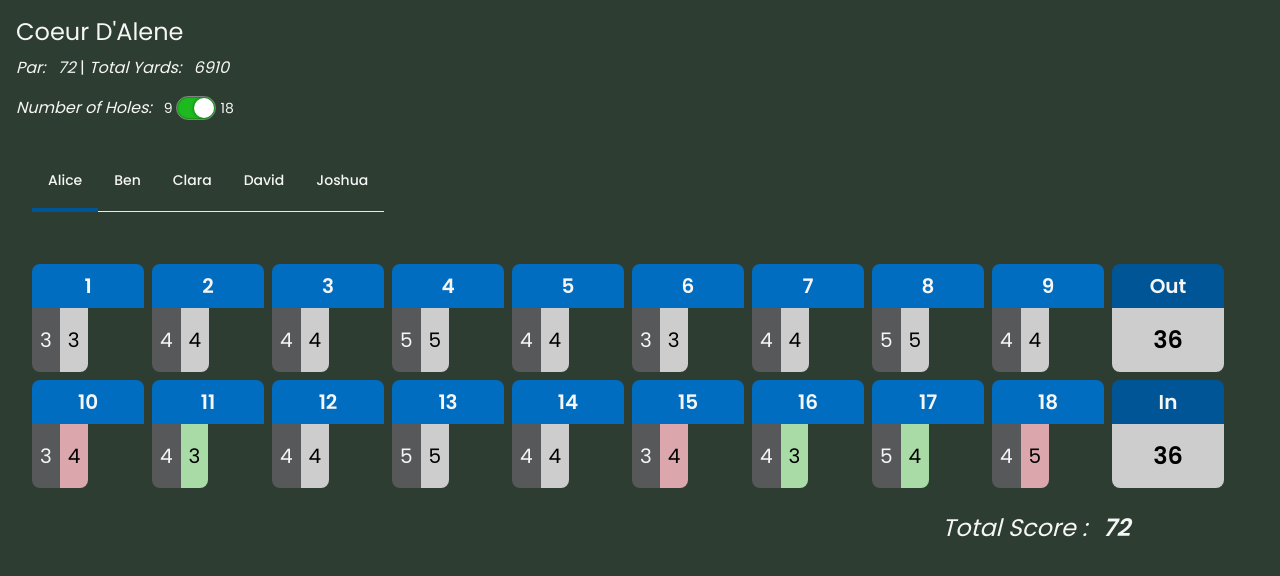
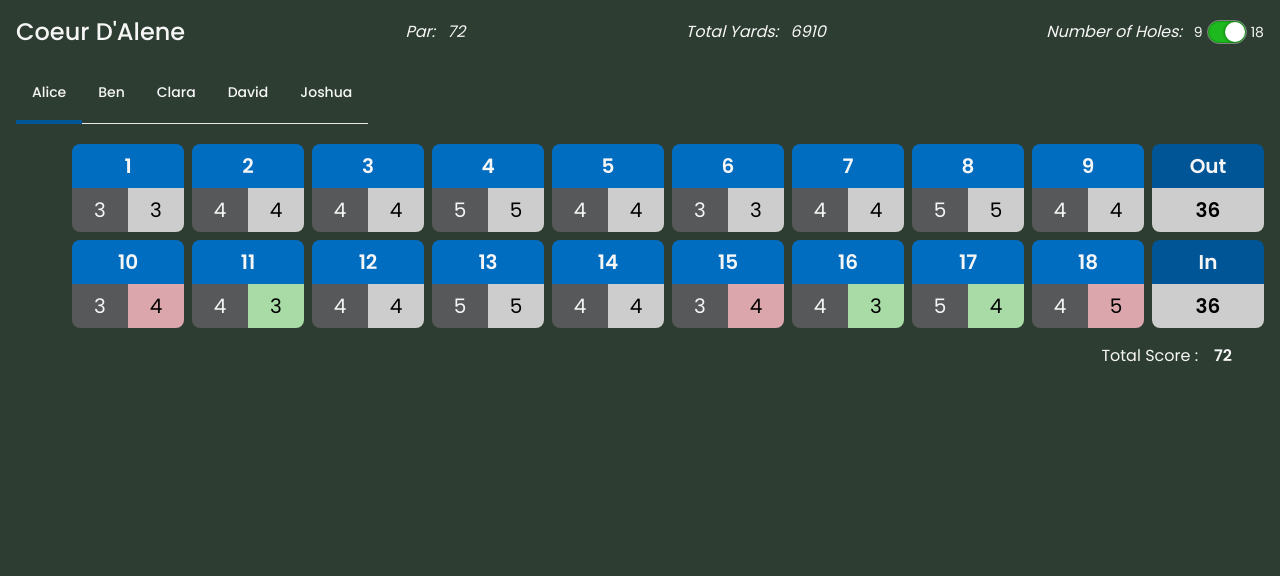
Before and after one commit to briantweed/golf-buddy, a Next.js app: page / in a window 1280 px wide. Shown: the top 576 px of the page. Built offline with nearby package versions, Linux system fonts and the light colour scheme.

Commit message:
init commit

```diff
--- a/src/pages/index.js
+++ b/src/pages/index.js
@@ -36,12 +36,13 @@ const Page = () => {
     return (
         <main className={"min-h-screen w-screen text-xl text-grey-6 bg-grey-7"}>
 
-            <section className={"pt-4 pb-8 px-4"}>
-                <h1 className={"text-2xl mb-2"}>{testGame.CourseName} </h1>
-                <h2 className={"text-base"}>
-                    <i>Par: <span className={"ml-2"}>{courseParScore}</span></i> | <i>Total Yards:<span className={"ml-2"}> {courseTotalYards}</span></i>
+            <section className={"flex justify-between p-4"}>
+                <h1 className={"text-2xl font-medium"}>{testGame.CourseName} </h1>
+                <h2 className={"text-base mt-1"}>
+                    <i>Par: <span className={"ml-2"}>{courseParScore}</span></i>
                 </h2>
-                <div className="flex gap-1 text-base mt-4">
+                <h2 className={"text-base mt-1"}><i>Total Yards:<span className={"ml-2"}> {courseTotalYards}</span></i></h2>
+                <div className="flex gap-1 text-base mt-1">
                     <span><i>Number of Holes:</i></span>
                     <span className={"text-sm ml-2"}>9</span>
                     <ToggleSwitch
@@ -53,7 +54,7 @@ const Page = () => {
                 </div>
             </section>
 
-            <section className={"px-8"}>
+            <section className={"px-4"}>
                 <TabWidget tabs={tabs}/>
             </section>
 
@@ -84,7 +85,7 @@ const ScoreCard = (props) => {
     const TotalPlayerScore = FrontNineScore + (isFullRound ? BackNineScore : 0);
 
     return (
-        <section className={"flex flex-col gap-2 justify-center items-start pt-8 pb-2.5"}>
+        <section className={"flex flex-col gap-2 justify-center items-end pb-4 mt-6"}>
             <div className={"grid grid-cols-10 gap-2"}>
                 {FrontNine.map((score, index) => {
                     const parValue = testGame.Holes[index].Par;
@@ -103,9 +104,9 @@ const ScoreCard = (props) => {
                     return (
                         <div key={index}>
                             <div className={"text-center font-semibold bg-lightBlue p-2 rounded-t-lg"}>{index + 1}</div>
-                            <div className={"flex"}>
-                                <div className={"p-2 bg-grey-1 rounded-bl-lg w-fit flex items-center justify-center text-center"}>{parValue}</div>
-                                <div className={`p-2 ${bgColor} rounded-br-lg text-black w-fit h-16 flex items-center justify-center text-center`}>{strokeValue}</div>
+                            <div className={"grid grid-cols-2 grow"}>
+                                <div className={"p-2 bg-grey-1 rounded-bl-lg flex items-center justify-center text-center"}>{parValue}</div>
+                                <div className={`p-2 ${bgColor} rounded-br-lg text-black flex items-center justify-center text-center`}>{strokeValue}</div>
                             </div>
                         </div>
                     );
@@ -114,7 +115,7 @@ const ScoreCard = (props) => {
                 <div>
                     <div className={"text-center font-semibold bg-blue p-2 rounded-t-lg"}>Out</div>
                     <div className={"flex"}>
-                        <div className={"p-2 bg-grey-2 text-black font-semibold text-2xl rounded-bl-lg rounded-br-lg w-28 h-16 flex items-center justify-center text-center"}>{FrontNineScore}</div>
+                        <div className={"p-2 bg-grey-2 text-black font-semibold text-xl rounded-bl-lg rounded-br-lg w-28 flex items-center justify-center text-center"}>{FrontNineScore}</div>
                     </div>
                 </div>
 
@@ -139,9 +140,9 @@ const ScoreCard = (props) => {
                         return (
                             <div key={index}>
                                 <div className={"text-center font-semibold bg-lightBlue p-2 rounded-t-lg"}>{index + 10}</div>
-                                <div className={"flex"}>
-                                    <div className={"p-2 bg-grey-1 rounded-bl-lg w-fit h-16 flex items-center justify-center text-center"}>{parValue}</div>
-                                    <div className={`p-2 ${bgColor} rounded-br-lg text-black w-fit h-16 flex items-center justify-center text-center`}>{strokeValue}</div>
+                                <div className={"grid grid-cols-2 grow"}>
+                                    <div className={"p-2 bg-grey-1 rounded-bl-lg  flex items-center justify-center text-center"}>{parValue}</div>
+                                    <div className={`p-2 ${bgColor} rounded-br-lg text-black flex items-center justify-center text-center`}>{strokeValue}</div>
                                 </div>
                             </div>
                         );
@@ -150,14 +151,14 @@ const ScoreCard = (props) => {
                     <div>
                         <div className={"text-center font-semibold bg-blue p-2 rounded-t-lg"}>In</div>
                         <div className={"flex"}>
-                            <div className={"p-2 bg-grey-2 text-black font-semibold text-2xl rounded-bl-lg rounded-br-lg w-28 h-16 flex items-center justify-center text-center"}>{BackNineScore}</div>
+                            <div className={"p-2 bg-grey-2 text-black font-semibold text-xl rounded-bl-lg rounded-br-lg w-28 flex items-center justify-center text-center"}>{BackNineScore}</div>
                         </div>
                     </div>
 
                 </div>
             )}
 
-            <div className="flex justify-end w-full px-[118px] mt-4 text-2xl italic"><span className="mr-4">Total Score : </span><span className="font-semibold">{TotalPlayerScore}</span></div>
+            <div className="flex justify-end w-full pr-8 mt-2 text-base"><span className="mr-4">Total Score : </span><span className="font-semibold">{TotalPlayerScore}</span></div>
         </section>
     );
 
```
